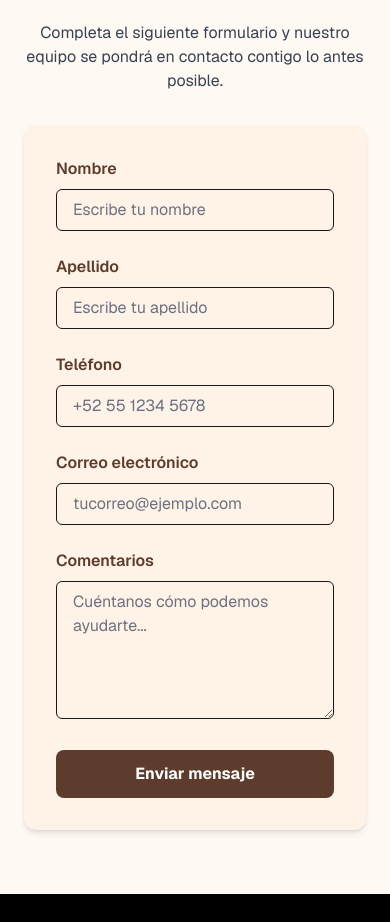
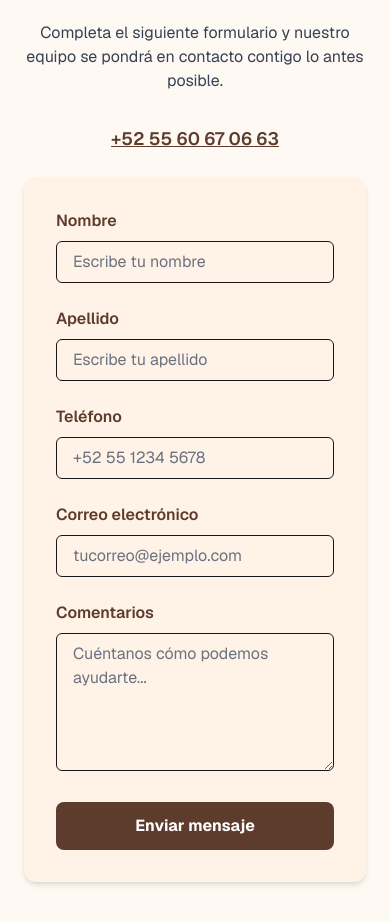
Before and after one commit to o7digital/homedesign, a Next.js app: page / in a window 390 px wide. Shown: the part 9301-10223 px from the top of the page. Built offline with nearby package versions, Linux system fonts and the light colour scheme; no server answers.

Commit message:
Update contact and WhatsApp phone number

```diff
--- a/app/components/SiteFooter.tsx
+++ b/app/components/SiteFooter.tsx
@@ -109,7 +109,7 @@ export default function SiteFooter({ locale = "es" }: { locale?: Locale }) {
           <FaInstagram />
         </a>
         <a
-          href="https://wa.me/527208297054"
+          href="https://wa.me/525560670663"
           target="_blank"
           rel="noopener noreferrer"
           className="hover:text-gray-400 text-xl"
--- a/app/page.tsx
+++ b/app/page.tsx
@@ -423,6 +423,11 @@ export function HomeContent({ locale = "es" }: { locale?: Locale }) {
         <p className="mb-8 text-center text-gray-700 max-w-2xl mx-auto">
           {t.contactIntro}
         </p>
+        <p className="mb-6 text-center text-lg font-semibold text-[#5d3b2d]">
+          <a href="tel:+525560670663" className="underline hover:text-[#3f281f]">
+            +52 55 60 67 06 63
+          </a>
+        </p>
 
         <form
           action="https://formspree.io/f/xqadzpgz"
--- a/components/VanessaChat.tsx
+++ b/components/VanessaChat.tsx
@@ -188,7 +188,7 @@ export default function VanessaChat() {
 
       <div className="vanessa-closed">
         <a
-          href="https://wa.me/527208297054"
+          href="https://wa.me/525560670663"
           target="_blank"
           rel="noopener noreferrer"
           className="vanessa-whatsapp"
```
